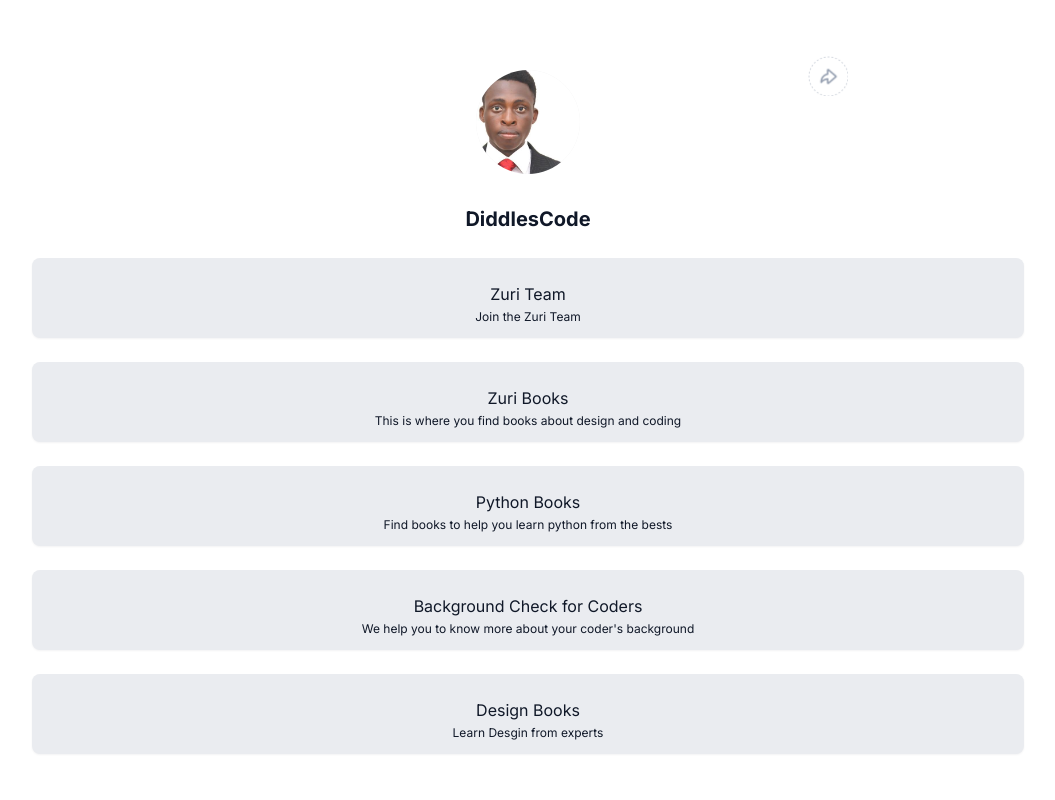
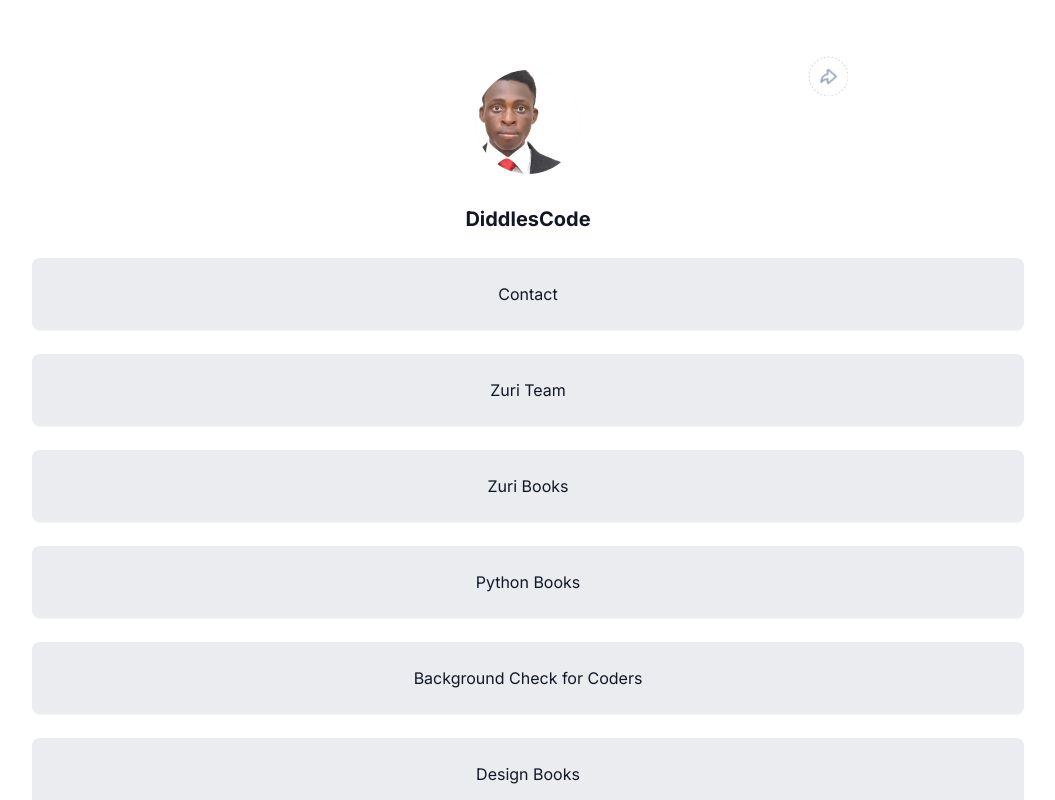
Before and after one commit to Johndiddles/hng9-task1, a React (Create React App) app: page / in a window 1280 px wide. Shown: the top 800 px of the page, without its empty margins (112-1167 px from the left). Built offline with nearby package versions, Linux system fonts and the light colour scheme.

Commit message:
refactor: refactored links component to cater for internal and external links

```diff
--- a/src/components/LinksList/LinksList.jsx
+++ b/src/components/LinksList/LinksList.jsx
@@ -5,11 +5,13 @@ import styles from "./LinksList.module.css";
 const LinksList = () => {
   return (
     <div className={styles.links__wrapper}>
-      {/* <SingleLink
-        id=""
-        name="Twitter Profile"
-        link="https://twitter.com/DiddlesCode"
-      /> */}
+      <SingleLink
+        id="contact"
+        name="Contact"
+        link="/contact"
+        blank={false}
+        useLink={true}
+      />
       <SingleLink
         id="btn__zuri"
         name="Zuri Team"
--- a/src/components/LinksList/SingleLink.jsx
+++ b/src/components/LinksList/SingleLink.jsx
@@ -1,18 +1,28 @@
 import React from "react";
+import { Link } from "react-router-dom";
 import styles from "./LinksList.module.css";
 
-const SingleLink = ({ name, link, id, subText }) => {
+const SingleLink = ({ name, link, id, subText, blank, useLink }) => {
   return (
+    <>
+      {useLink ? (
+        <Link to={link} id={id} className={styles.links}>
+          {name}
+        </Link>
+      ) : (
         <a
           id={id}
           className={styles.links}
           href={link}
-      target="_blank"
+          target={!blank ? "" : "_blank"}
           rel="noreferrer"
+          title={subText}
         >
           {name}
-      <sub>{subText}</sub>
+          {/* <sub>{subText}</sub> */}
         </a>
+      )}
+    </>
   );
 };
 
```
Lines whose indentation alone changed are shown as unchanged.
